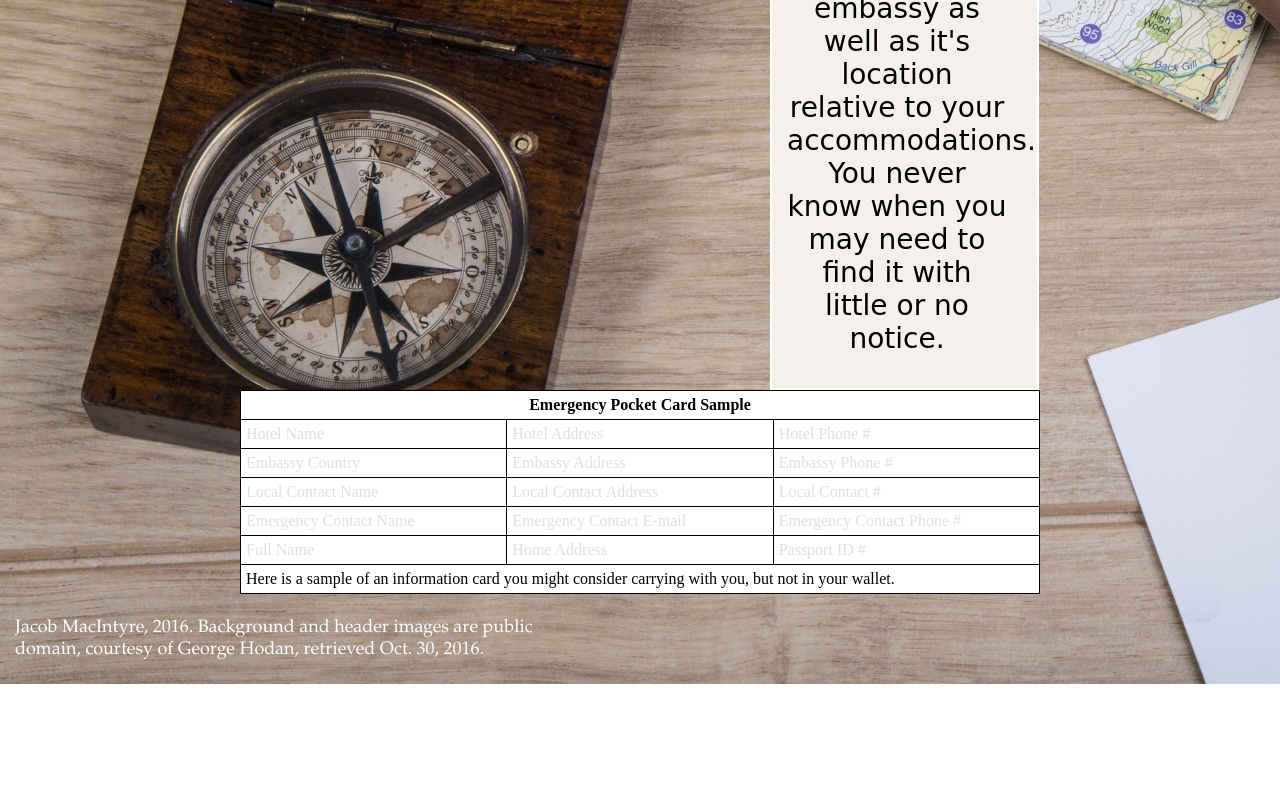
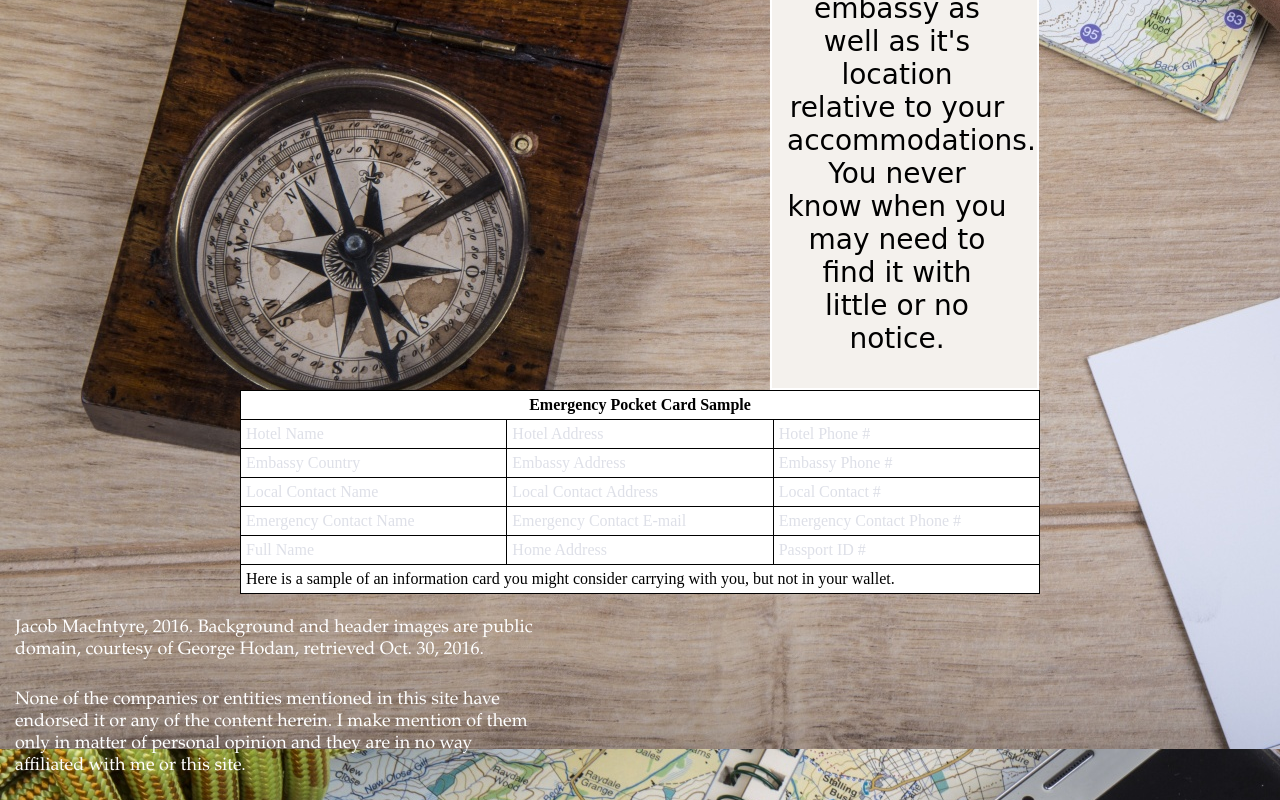
Before and after one commit to PDXJacobMacIntyre/TravelSite, a plain HTML site: page index.html in a window 1280 px wide. Shown: the part 1811-2611 px from the top of the page. Before the commit the page ends 2495 px from the top, so only its background shows below. Drawn offline with Linux system fonts and the light colour scheme; a web font is replaced by a local one.

Commit message:
added disclaimer

```diff
--- a/index.html
+++ b/index.html
@@ -116,6 +116,7 @@
   <footer>
   <div class="footer">
     <p>Jacob MacIntyre, 2016. Background and header images are public domain, courtesy of George Hodan, retrieved Oct. 30, 2016.</p>
+	<p>None of the companies or entities mentioned in this site have endorsed it or any of the content herein. I make mention of them only in matter of personal opinion and they are in no way affiliated with me or this site.</p>
   </div><!-- footer -->
   </footer>
 </body>
```
